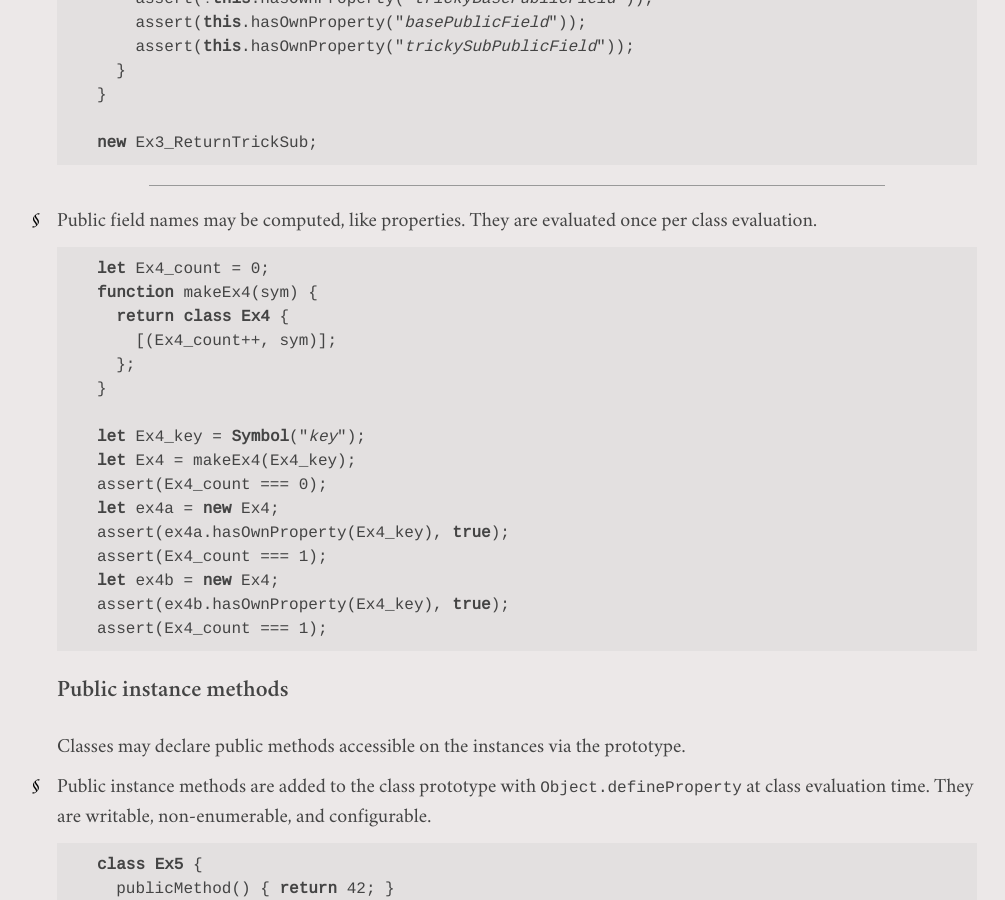
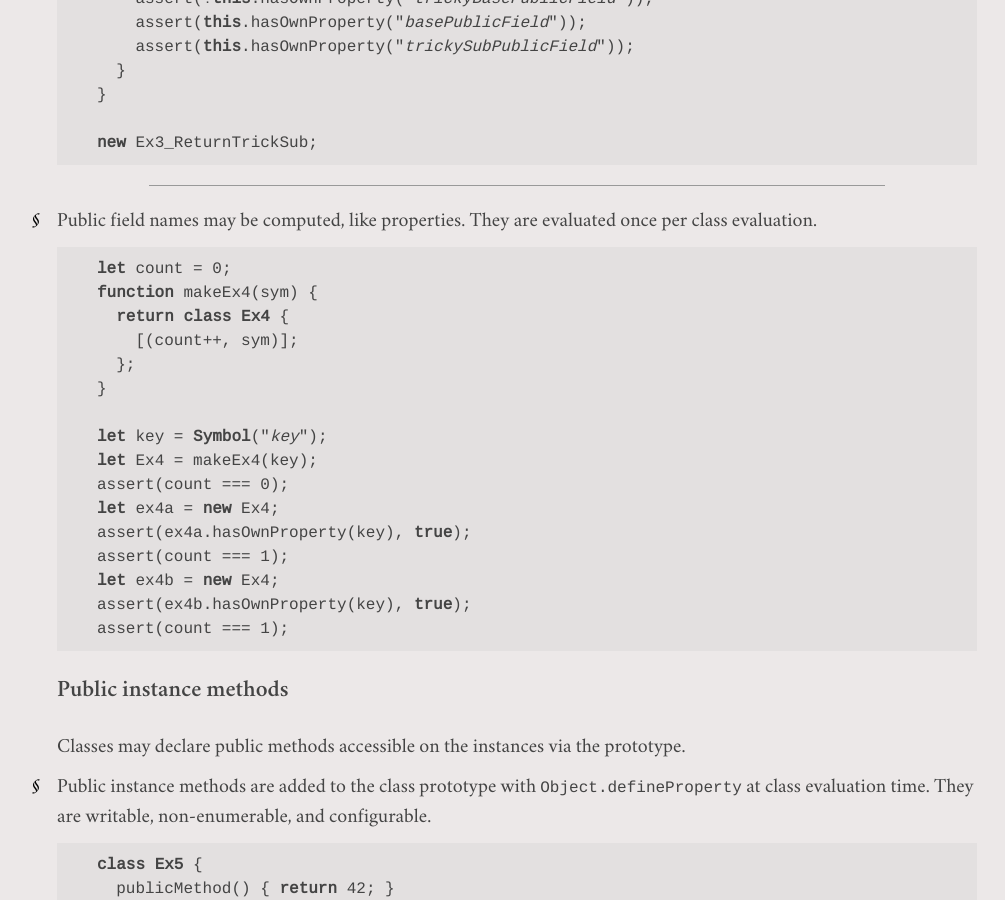
Before and after one commit to syg/personal-site, a Jekyll site: the page built from _posts/2018-04-30-the-semantics-of-all-class-elements.md, in a window 1280 px wide and 900 px high, scrolled down 3512 px. Shown: the whole window, without its empty margins (123-1128 px from the left). Built offline with Jekyll 4.4.1, drawn with Linux system fonts in a browser that asks for light colours.

Commit message:
Remove Ex_ prefix for simple variable names.

```diff
--- a/_posts/2018-04-30-the-semantics-of-all-class-elements.md
+++ b/_posts/2018-04-30-the-semantics-of-all-class-elements.md
@@ -137,22 +137,22 @@ new Ex3_ReturnTrickSub;
 Public field names may be computed, like properties. They are evaluated once per class evaluation.
 
 {% highlight js %}
-let Ex4_count = 0;
+let count = 0;
 function makeEx4(sym) {
   return class Ex4 {
-    [(Ex4_count++, sym)];
+    [(count++, sym)];
   };
 }
 
-let Ex4_key = Symbol("key");
-let Ex4 = makeEx4(Ex4_key);
-assert(Ex4_count === 0);
+let key = Symbol("key");
+let Ex4 = makeEx4(key);
+assert(count === 0);
 let ex4a = new Ex4;
-assert(ex4a.hasOwnProperty(Ex4_key), true);
-assert(Ex4_count === 1);
+assert(ex4a.hasOwnProperty(key), true);
+assert(count === 1);
 let ex4b = new Ex4;
-assert(ex4b.hasOwnProperty(Ex4_key), true);
-assert(Ex4_count === 1);
+assert(ex4b.hasOwnProperty(key), true);
+assert(count === 1);
 {% endhighlight %}
 
 ### Public instance methods
```
